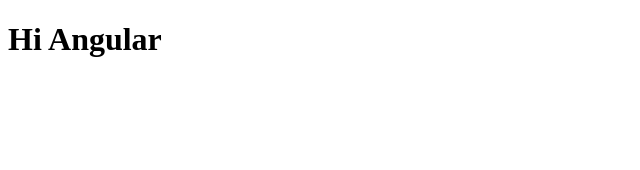
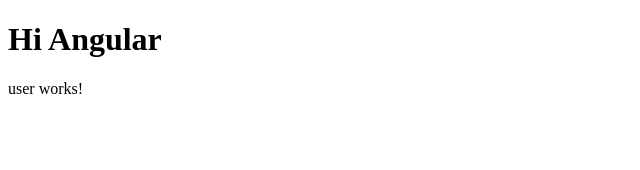
Before and after one commit to Marlon-Vipe/HW-Angular, an Angular app: page / in a window 1280 px wide. Shown: the top 170 px of the page, without its empty margins (0-640 px from the left). Built offline with nearby package versions, Linux system fonts and the light colour scheme.

Commit message:
Add userComponent in appComponent

```diff
--- a/src/app/app.component.html
+++ b/src/app/app.component.html
@@ -1 +1,2 @@
 <h1>Hi Angular</h1>
+<app-user></app-user>
--- a/src/app/app.component.ts
+++ b/src/app/app.component.ts
@@ -1,10 +1,11 @@
 import { Component } from '@angular/core';
 import { RouterOutlet } from '@angular/router';
+import { UserComponent } from './user/user.component';
 
 @Component({  // Este componente envuelve a todos.
   selector: 'app-root', // Forma en que se refiere a este componente en otro sitio.
   standalone: true, // Si queremos usar un modulo dentro de este componente, se usa en los {imports}
-  imports: [RouterOutlet],  // Aqui es que se usa
+  imports: [RouterOutlet, UserComponent],  // Aqui es que se usa
   templateUrl: './app.component.html', // Esto es lo que renderiza
   styleUrl: './app.component.css',// Esto es lo que renderiza tambien
 })
```
